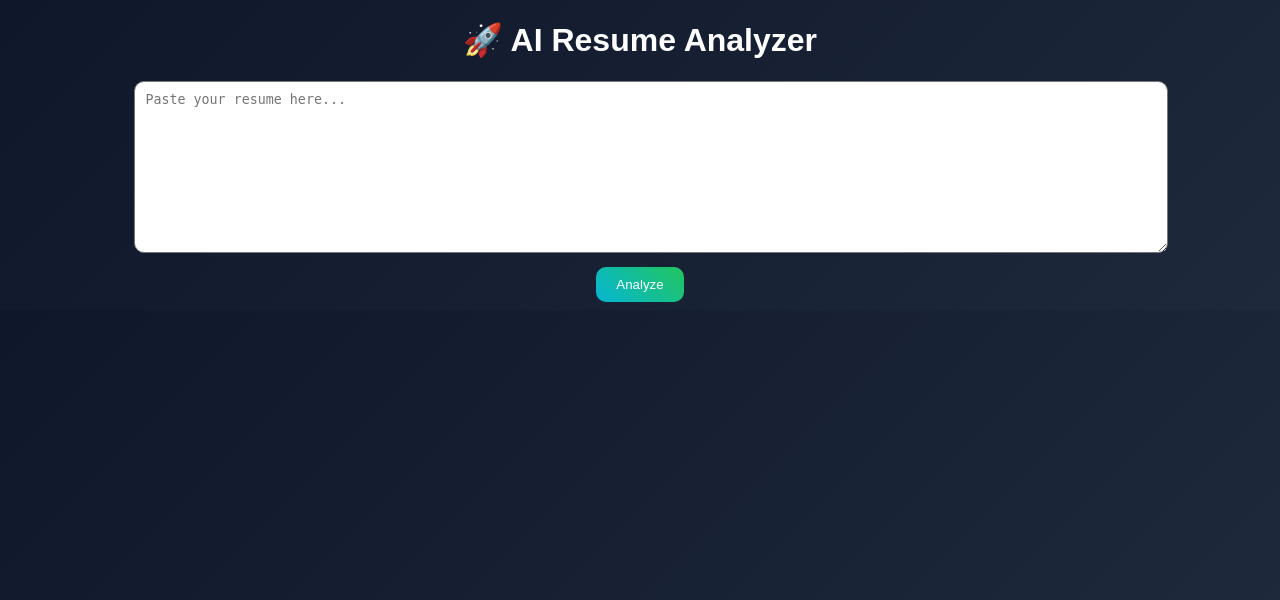
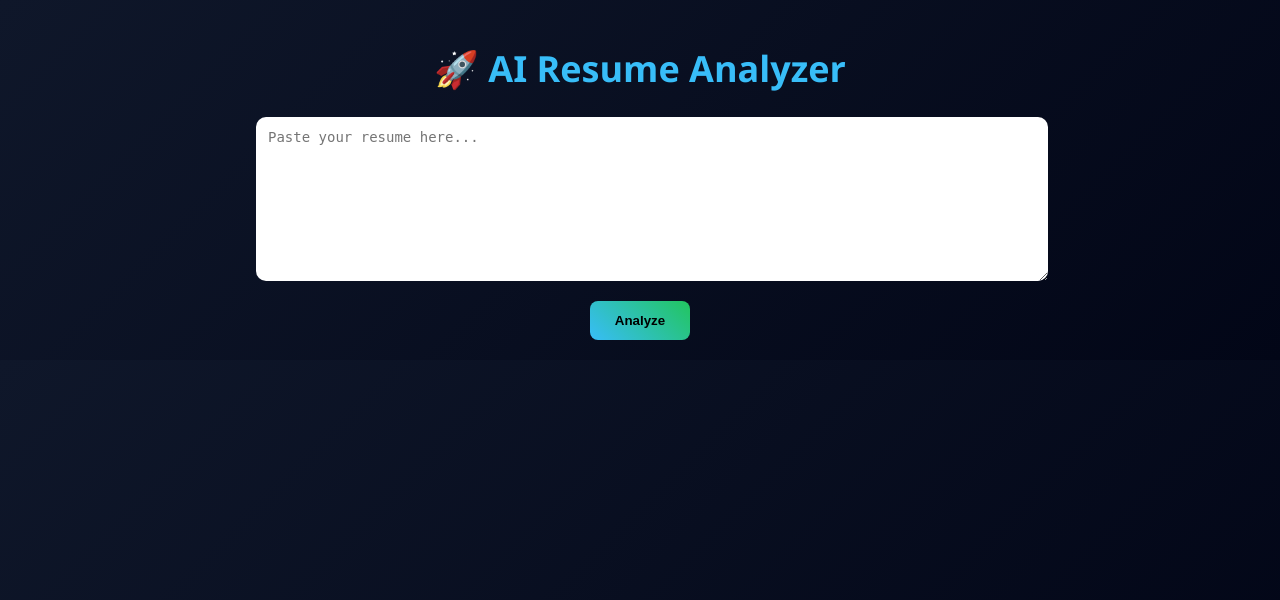
Before and after one commit to madhuginka11-del/resume-analyzer, a Flask app: page / in a window 1280 px wide. Shown: the top 600 px of the page. Run offline with Flask 3, Linux system fonts and the light colour scheme.

Commit message:
Update style.css

```diff
--- a/static/style.css
+++ b/static/style.css
@@ -1,65 +1,75 @@
 body {
-    background: linear-gradient(135deg, #0f172a, #1e293b);
-    font-family: Arial;
+    margin: 0;
+    font-family: 'Segoe UI', sans-serif;
+    background: linear-gradient(135deg, #0f172a, #020617);
     color: white;
+}
+
+.container {
+    width: 60%;
+    margin: auto;
+    padding: 20px;
     text-align: center;
 }
 
-.container {
-    width: 80%;
-    margin: auto;
+h1 {
+    color: #38bdf8;
+    font-size: 36px;
 }
 
 textarea {
     width: 100%;
-    height: 150px;
+    height: 140px;
+    padding: 12px;
     border-radius: 10px;
-    padding: 10px;
+    border: none;
+    margin-bottom: 15px;
+    font-size: 14px;
 }
 
 button {
-    margin-top: 10px;
-    padding: 10px 20px;
-    border-radius: 10px;
+    padding: 12px 25px;
+    background: linear-gradient(45deg, #38bdf8, #22c55e);
     border: none;
-    background: linear-gradient(45deg, #06b6d4, #22c55e);
-    color: white;
+    border-radius: 8px;
     cursor: pointer;
-    transition: 0.3s;
-}
-
-button:hover {
-    transform: scale(1.1);
+    font-weight: bold;
+    color: black;
 }
 
 .card {
-    background: rgba(255,255,255,0.08);
-    backdrop-filter: blur(10px);
-    border-radius: 15px;
+    background: #1e293b;
     padding: 20px;
-    margin-top: 20px;
+    margin: 20px 0;
+    border-radius: 12px;
+    text-align: left;
+    box-shadow: 0px 5px 15px rgba(0,0,0,0.4);
 }
 
 .skills span {
     background: #38bdf8;
-    padding: 5px 10px;
-    border-radius: 10px;
+    color: black;
+    padding: 6px 12px;
     margin: 5px;
     display: inline-block;
+    border-radius: 6px;
 }
 
 .progress-bar {
-    background: #1e293b;
+    width: 100%;
+    background: #334155;
     border-radius: 10px;
+    margin: 10px 0;
 }
 
 .progress {
-    background: #22c55e;
-    padding: 5px;
+    padding: 6px;
     border-radius: 10px;
+    text-align: center;
+    color: white;
+    font-weight: bold;
 }
 
-.top {
-    color: #22c55e;
-    font-weight: bold;
-}
+.green { background: #22c55e; }
+.orange { background: orange; }
+.red { background: red; }
```
